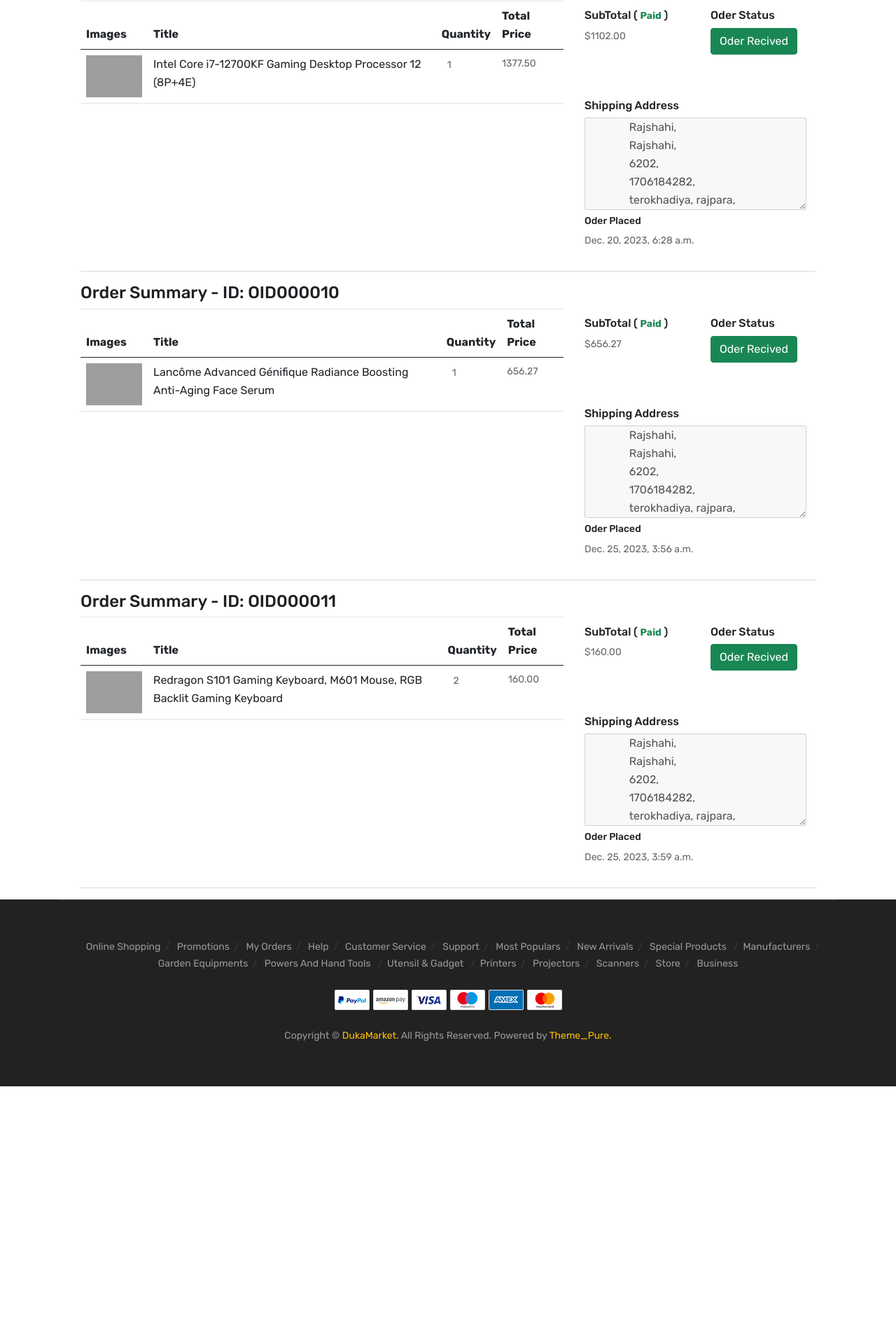
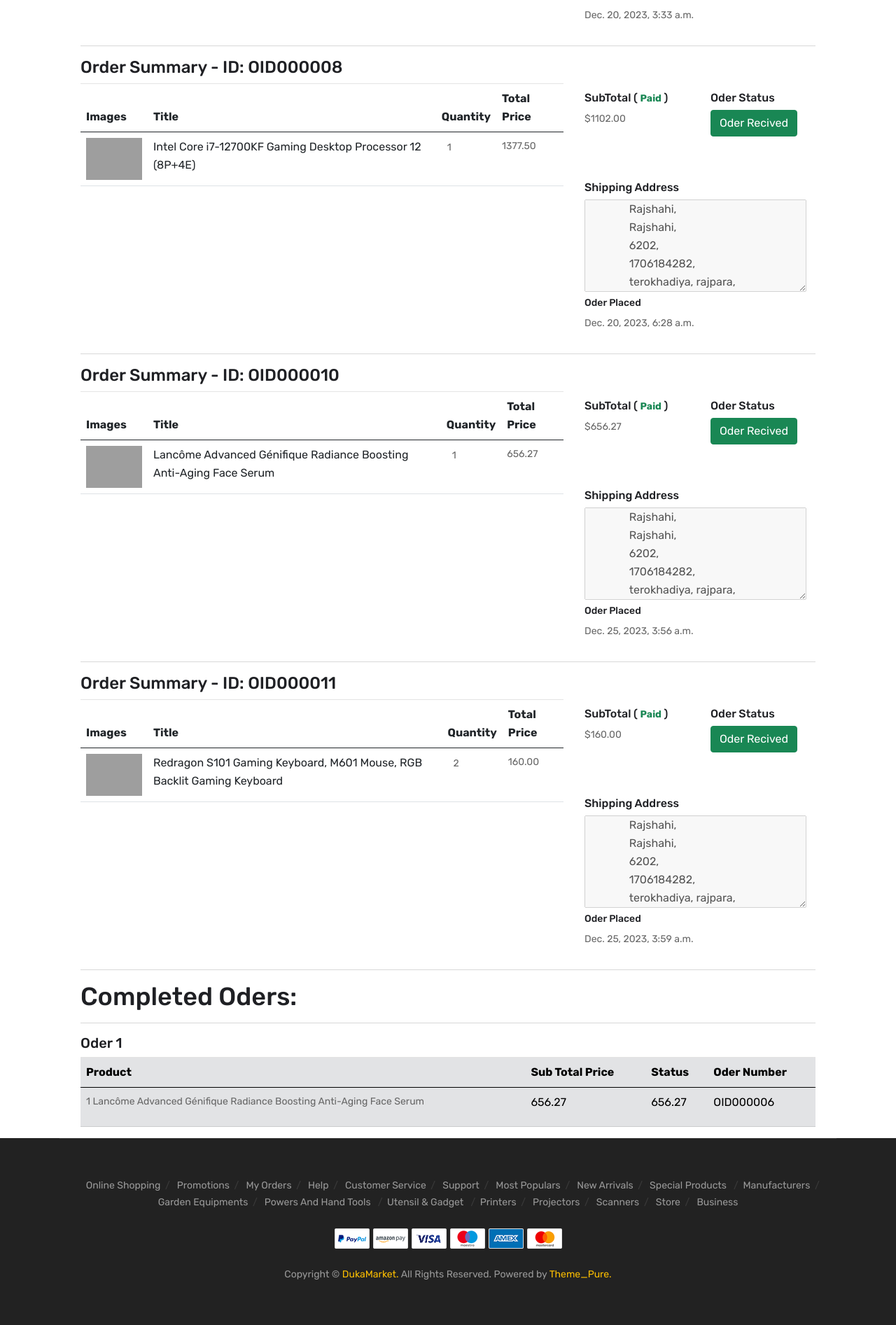
Before and after one commit to farad-alam/Multi-Vendor-Ecommerce, a Django app: page /user/dasboard/ in a window 1280 px wide. Shown: the part 1543-3436 px from the top of the page at 70% size. Before the commit the page ends 3095 px from the top, so only its background shows below. Run offline with Django 4.2, Linux system fonts and the light colour scheme; a user stored in the database is signed in; data comes from the database, SQL or seed files in the repository; both versions use the stored data as it was after the commit; some libraries are stand-ins or nearby versions; some web fonts are replaced; grey boxes are pictures that could not be loaded.

Commit message:
User Profile added with oder history

```diff
--- a/accounts/urls.py
+++ b/accounts/urls.py
@@ -4,5 +4,6 @@ urlpatterns = [
     path('user/register/', views.registration_view, name='registration_view'),
     path('user/login/', views.login_view, name='user_login'),
     path('user/dasboard/', views.user_dashboard, name='user_dashboard'),
+    path('user/profile/', views.user_profile, name='user_profile'),
     path('user/logout/', views.user_logout, name='user_logout'),
 ]
--- a/accounts/views.py
+++ b/accounts/views.py
@@ -1,7 +1,7 @@
 from django.shortcuts import render, redirect
 from . models import CustomUser
 from .forms import RegistrationForm
-from products.models import PlacedOder
+from products.models import PlacedOder, CompletedOder
 from django.contrib import messages
 from django.contrib.auth.forms import AuthenticationForm
 from django.contrib.auth import authenticate, login, logout
@@ -53,9 +53,12 @@ def user_dashboard(request):
     else:
         shipping_addess = None
 
+    completed_order= CompletedOder.objects.filter(user=request.user)
+
     context = {
         'placed_oders_by_oder_id':placed_oders_by_oder_id,
         "shipping_addesss":shipping_addess,
+        "completed_order":completed_order,
     }
     return render(request,'accounts/user/user-dashboard.html', context)
 
@@ -63,3 +66,8 @@ def user_dashboard(request):
 def user_logout(request):
     logout(request)
     return redirect('home')
+
+@login_required(login_url='user_login')
+def user_profile(request):
+
+    return render(request, 'accounts/user/user-profile.html')
--- a/products/models.py
+++ b/products/models.py
@@ -323,7 +323,7 @@ class CompletedOderItems(models.Model):
     completed_oder = models.ForeignKey(
         CompletedOder, on_delete=models.CASCADE, related_name="delivered_items"
     )
-    product = models.ForeignKey(Product, on_delete=models.CASCADE)
+    product = models.ForeignKey(Product, on_delete=models.CASCADE, related_name="delivered_product")
     quantity = models.PositiveIntegerField()
     total_price = models.FloatField()
 
--- a/templates/accounts/user/dashboard-base.html
+++ b/templates/accounts/user/dashboard-base.html
@@ -235,7 +235,7 @@
                 </div>
               </div>
               <div class="col-xl-6 col-lg-5 d-none d-lg-block">
-                <div class="header-inner-end text-md-end">
+                {% comment %} <div class="header-inner-end text-md-end">
                   <div class="ovic-menu-wrapper">
                     <ul>
                       <li><a href="about.html">About Us</a></li>
@@ -244,7 +244,7 @@
                       <li><a href="faq.html">FAQs</a></li>
                     </ul>
                   </div>
-                </div>
+                </div> {% endcomment %}
               </div>
             </div>
           </div>
@@ -310,6 +310,16 @@
                       <span class="text">
                         <span class="sub">Logout </span>
                         My Account
+                      </span>
+                    </a>
+                  </div>
+
+                  <div class="block-userlink">
+                    <a class="icon-link" href="{% url 'user_profile' %}">
+                      <i class="flaticon-user"></i>
+                      <span class="text">
+                        <span class="sub">Profile</span>
+                        {{request.user.first_name}}
                       </span>
                     </a>
                   </div>
--- a/templates/accounts/user/user-dashboard.html
+++ b/templates/accounts/user/user-dashboard.html
@@ -4,7 +4,8 @@
 {% block dashboard-content %}
 <div class="container mt-10">
     <div class="oder-detals">
-        <h3>Placed Oder Details:-</h3>
+        <h1>Oder History:-</h1>
+        <hr>
     </div>
 {% include 'baseFiles/messages.html' %}
 {% include 'products/OderSummary.html' %}
--- a/templates/baseFiles/base.html
+++ b/templates/baseFiles/base.html
@@ -308,7 +308,7 @@
                   </div>
 
                   <div class="block-userlink">
-                    <a class="icon-link" href="{% url 'user_dashboard' %}">
+                    <a class="icon-link" href="{% url 'user_profile' %}">
                       <i class="flaticon-user"></i>
                       <span class="text">
                         <span class="sub">Profile</span>
--- a/templates/products/OderSummary.html
+++ b/templates/products/OderSummary.html
@@ -1,7 +1,8 @@
 {% load custom_filters %}
 <div class="container">
 
-
+     <h2>Placed Oder:-</h2>
+     <hr>
     {% for key, value in placed_oders_by_oder_id.items %}
     <div class="row">
         <div class="col-8">
@@ -68,6 +69,46 @@
     {% endfor %}
 
 
+    <h2>Completed Oders:</h2>
+    <hr>
+
+    {% for oders in completed_order %}
+    <div
+        class="table-responsive"
+    >
+    <h4>Oder {{forloop.counter}}</h4>
+        <table
+            class="table table-secondary"
+        >
+            <thead>
+                <tr>
+                    <th scope="col">Product</th>
+                    <th scope="col">Sub Total Price</th>
+                    <th scope="col">Status</th>
+                    <th scope="col">Oder Number</th>
+                </tr>
+            </thead>
+            <tbody>
+                <tr class="">
+                    <td scope="row">
+                        {% for item in oders.delivered_items.all %}
+                        <p>{{forloop.counter}} {{ item.product.title }}</p>
+                        {% comment %} <p>Quantity: {{ item.quantity }}</p>
+                        <p>Price: {{ item.total_price }}</p> {% endcomment %}
+                      {% endfor %}
+                    </td>
+                    <td>{{oders.sub_total_price}}</td>
+                    <td>{{oders.sub_total_price}}</td>
+                    <td>{{oders.oder_number}}</td>
+                </tr>
+            </tbody>
+        </table>
+    </div>
+
+    {% endfor %}
+
+
+
 
 
 
```
Also changed, not shown: templates/accounts/user/user-profile.html (+23 -74 lines), db.sqlite3.
